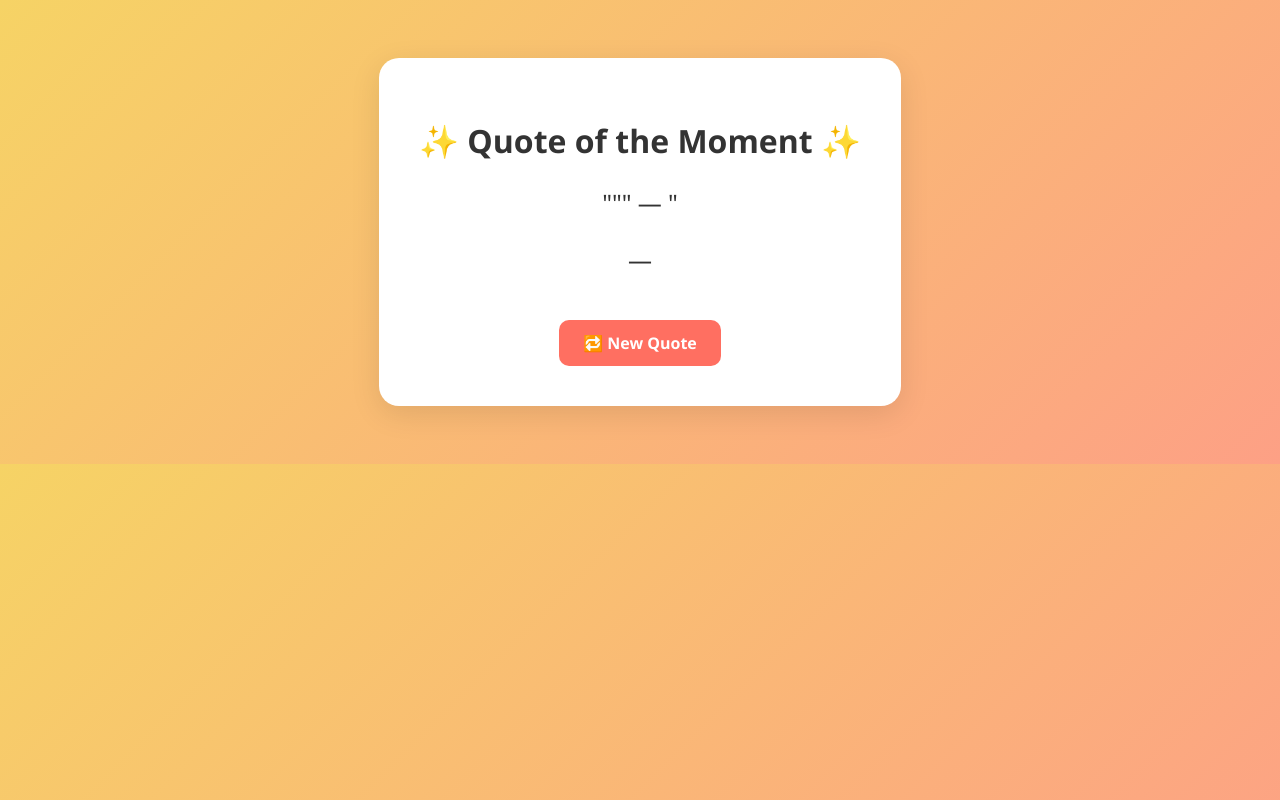
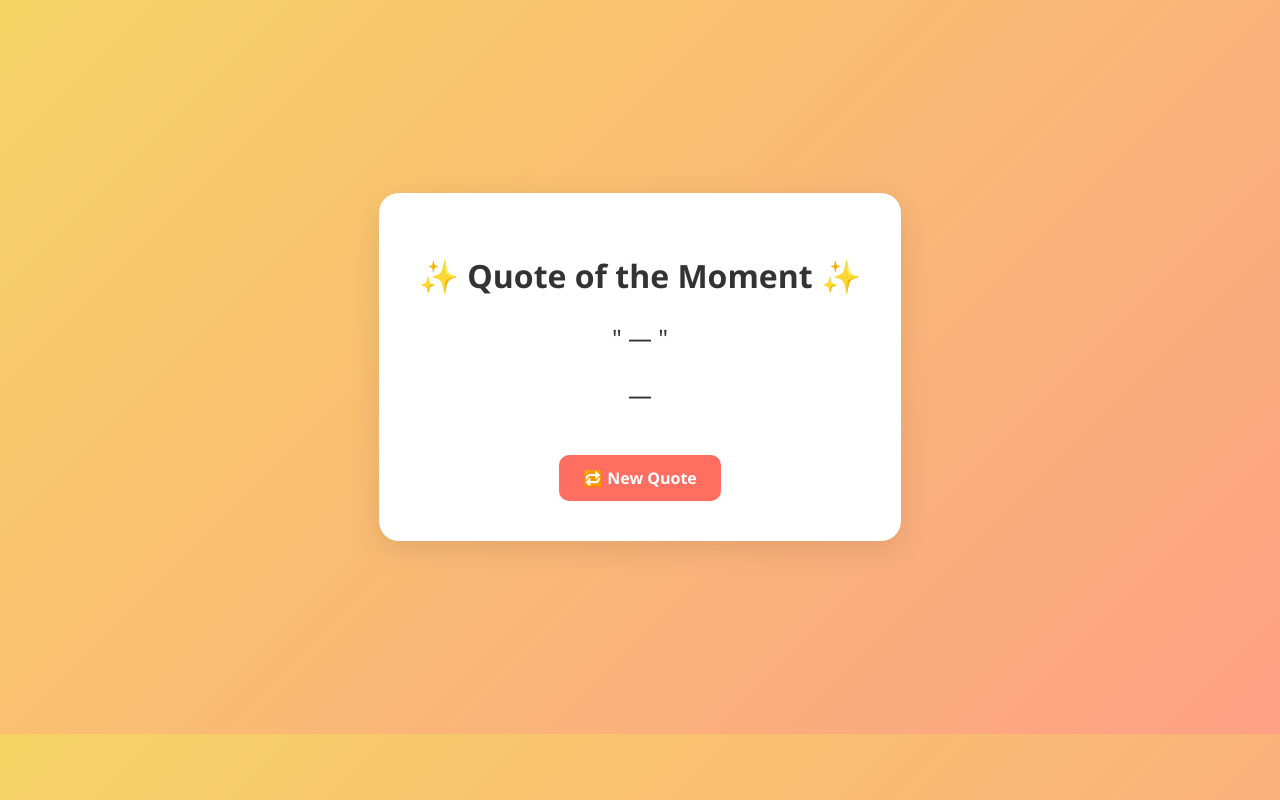
Before and after one commit to Pragnya-2411/quote-generator, a Flask app: page / in a window 1280 px wide. Run offline with Flask 3, Linux system fonts and the light colour scheme; data that the repository does not hold is empty.

Commit message:
Add styling and HTML improvements

```diff
--- a/app.py
+++ b/app.py
@@ -7,7 +7,7 @@
     response = requests.get("https://zenquotes.io/api/random")
     if response.status_code == 200:
         data = response.json()
-        return f'"{data[0]["q"]}" — {data[0]["a"]}'
+        return f'{data[0]["q"]} — {data[0]["a"]}'
     else:
         return "Could not fetch a quote at the moment."
 
--- a/static/style.css
+++ b/static/style.css
@@ -3,7 +3,7 @@
     background: linear-gradient(135deg, #f6d365, #fda085);
     color: #333;
     text-align: center;
-    padding: 50px;
+    padding: 185px;
 }
 
 .container {
```
